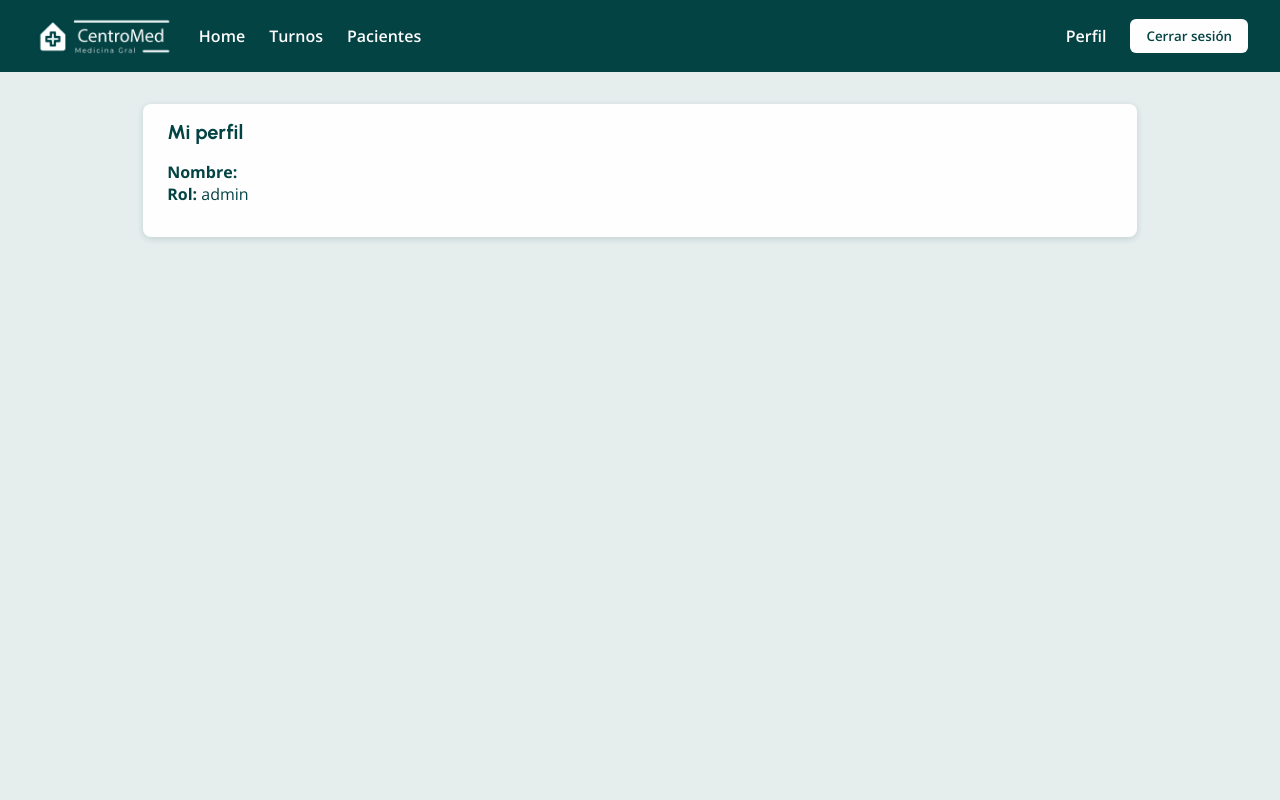
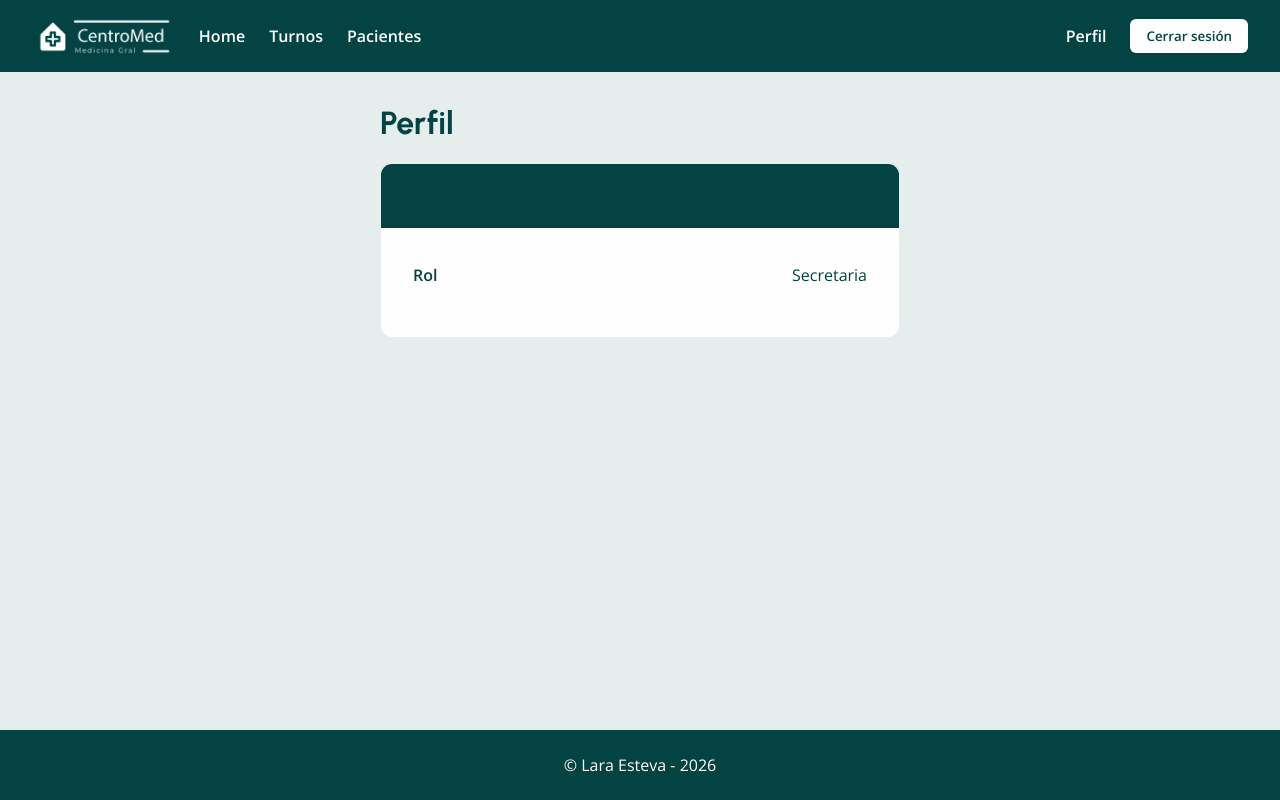
Before and after one commit to laradev-1993/app-hibridas-dwn4av-parcial2-front, a React (Vite) app: page /perfil in a window 1280 px wide. Built offline with nearby package versions, Linux system fonts and the light colour scheme; no server answers; sample sign-in values are in the browser's storage.

Commit message:
Mejoras visuales, ultimos detalles

```diff
--- a/src/App.jsx
+++ b/src/App.jsx
@@ -1,6 +1,7 @@
 import { Routes, Route } from 'react-router-dom';
 import './index.css';
 import Home from './pages/Home';
+import Footer from './components/Footer';
 import Login from './pages/Login';
 import Register from './pages/Register';
 import Perfil from './pages/Perfil';
@@ -17,7 +18,7 @@ function App() {
     return (
       <>
       <Navbar />
-
+    <main className="principal">
         <Routes>
             <Route path="/" element={<Home />} />
             <Route path="/login" element={<Login />} />
@@ -40,6 +41,9 @@ function App() {
        <Route path="/acceso-denegado" element={<AccesoDenegado />} />
         <Route path="*" element={<NotFound />} />
         </Routes>
+    </main>
+        <Footer />
+
          </>
     );
 }
--- a/src/Pages/NuevoTurno.jsx
+++ b/src/Pages/NuevoTurno.jsx
@@ -195,8 +195,8 @@ function NuevoTurno() {
                                 onChange={(event) => setBusqueda(event.target.value)}
                                 onKeyDown={handleTeclaBusqueda}
                             />
-                            <button type="button" className="boton" onClick={handleBuscar}>
-                                Buscar
+                            <button type="button" className="boton boton-secundario-buscar" onClick={handleBuscar}>
+                                Buscar paciente
                             </button>
 
                             {errorBusqueda ? <p className="mensaje-error">{errorBusqueda}</p> : null}
@@ -213,7 +213,7 @@ function NuevoTurno() {
                                     <span>{paciente.nombreCompleto} · {paciente.obraSocial}</span>
                                     <button
                                         type="button"
-                                        className="boton"
+                                        className="boton boton-seleccionar"
                                         onClick={() => handleSeleccionar(paciente)}
                                     >
                                         Seleccionar
@@ -266,7 +266,7 @@ function NuevoTurno() {
                             />
 
                             <button type="button" className="boton" onClick={handleVolverABuscar}>
-                                Volver a buscar
+                                Volver a la busqueda
                             </button>
                         </>
                     ) : null}
--- a/src/Pages/Perfil.jsx
+++ b/src/Pages/Perfil.jsx
@@ -1,19 +1,35 @@
 import { useAuth } from '../context/AuthContext.jsx'
+
+const ETIQUETAS_ROL = {
+  usuario: 'Usuario',
+  profesional: 'Profesional',
+  admin: 'Secretaria',
+  superAdmin: 'Super administrador'
+}
 
 function Perfil() {
   const { user } = useAuth();
 
   return (
     <div className="contenedor">
-    <div className="tarjeta">
-    <section>
-      <h2>Mi perfil</h2>
-      <ul>
-        <li><strong>Nombre:</strong> {user.nombre}</li>
-        <li><strong>Rol:</strong> {user.role}</li>
-      </ul>
-    </section>
-    </div>
+      <div className="perfil">
+
+        <h1>Perfil</h1>
+
+        <div className="perfil-tarjeta">
+          <div className="perfil-cabecera">
+            <h2>{user.nombre}</h2>
+          </div>
+
+          <div className="perfil-datos">
+            <div className="perfil-fila">
+              <span className="perfil-etiqueta">Rol</span>
+              <span>{ETIQUETAS_ROL[user.role]}</span>
+            </div>
+          </div>
+        </div>
+
+      </div>
     </div>
   )
 }
--- a/src/Pages/Turnos.jsx
+++ b/src/Pages/Turnos.jsx
@@ -172,13 +172,13 @@ if (turnoEditando){
                                         </td>
                                         {puedeGestionar ? (
                                             <td>
-                                                <button className="boton boton-secundario" onClick={() => setTurnoEditando(turno)}>
+                                                <button className="boton boton-secundario boton-tabla" onClick={() => setTurnoEditando(turno)}>
                                                     Editar
                                                 </button>
 
                                                 <button
                                                     type="button"
-                                                    className="boton boton-eliminar"
+                                                    className="boton boton-eliminar boton-tabla"
                                                     onClick={() => setIdAEliminar(turno._id)}
                                                 >
                                                     Eliminar
--- a/src/components/Footer.jsx
+++ b/src/components/Footer.jsx
@@ -1,6 +1,6 @@
 function Footer(){
     return(
-        <footer>
+        <footer className="footer">
             <p>&copy; Lara Esteva - 2026</p>
         </footer>
     );
--- a/src/index.css
+++ b/src/index.css
@@ -27,6 +27,16 @@ h3 {
 
 a {
     color: var(--color-verde-oscuro);
+}
+
+#root {
+    min-height: 100vh;
+    display: flex;
+    flex-direction: column;
+}
+
+.principal {
+    flex: 1;
 }
 
 /*--- Navbar ------*/
@@ -86,6 +96,17 @@ a {
     justify-content: space-between;
     align-items: center;
     margin-bottom: 1rem;
+}
+
+
+/*<<<<   FOOTER  >>>*/
+
+.footer {
+    background-color: var(--color-verde-oscuro);
+    color: var(--color-blanco);
+    text-align: center;
+    padding: 0.5rem 0.5rem;
+    margin-top: 3rem;
 }
 
 /* <<< Vista Paciente >>> */
@@ -213,6 +234,17 @@ select.turno-estado option {
     gap: 0.5rem;
 }
 
+
+.boton-seleccionar{
+    background-color: transparent;
+    color: var(--color-verde-oscuro);
+    text-decoration: underline;
+    border: none;
+}
+
+.boton-secundario-buscar{
+    background-color: #6f8f8f;
+}
 
 .boton-eliminar {
     background-color: transparent;
@@ -482,3 +514,55 @@ a.boton {
 .tabla-turnos tbody tr:nth-child(odd) {
     background-color: #e7e5e5;
 }
+
+
+.boton-tabla {
+    width: 6rem;
+    text-align: center;
+    margin-top: 0.3rem;
+}
+
+/* --- Vista perfil  */
+.perfil {
+    max-width: 520px;
+    margin: 0 auto;
+}
+
+.perfil-tarjeta {
+    background-color: var(--color-blanco);
+    border: 1px solid var(--color-aguamarina);
+    border-radius: 12px;
+    overflow: hidden;
+}
+
+.perfil-cabecera {
+    background-color: var(--color-verde-oscuro);
+    padding: 2rem;
+    text-align: center;
+}
+
+.perfil-cabecera h2 {
+    color: var(--color-blanco);
+    margin: 0;
+}
+
+.perfil-datos {
+    padding: 1rem 2rem 2rem;
+}
+
+.perfil-fila {
+    display: flex;
+    justify-content: space-between;
+    align-items: center;
+    padding: 1.2rem 0;
+    border-bottom: 1px solid var(--color-aguamarina);
+}
+
+.perfil-fila:last-child {
+    border-bottom: none;
+}
+
+.perfil-etiqueta {
+    font-weight: 600;
+    color: var(--color-verde-oscuro);
+}
```
Also changed, not shown: src/components/Header.jsx (deleted, +0 -19 lines).
